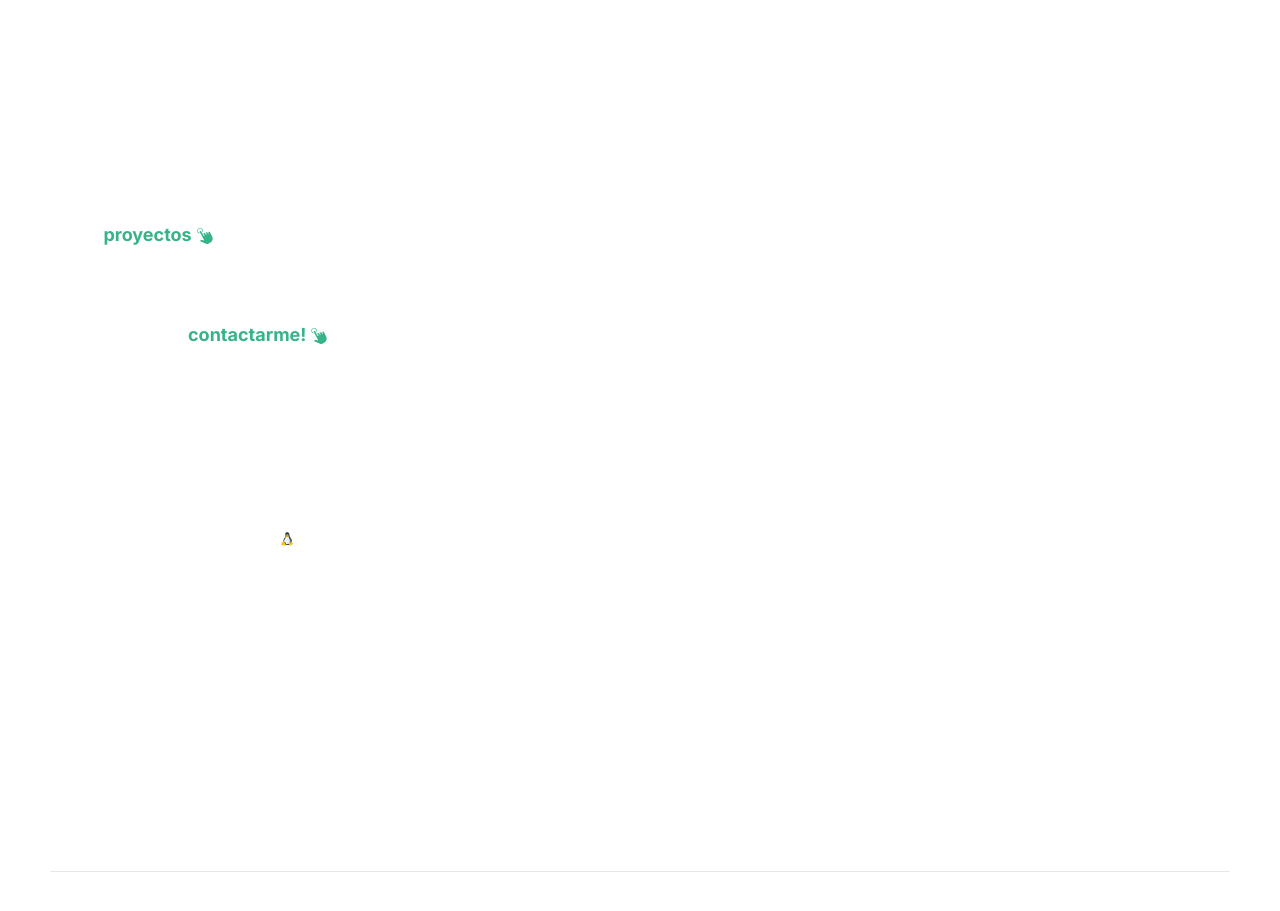
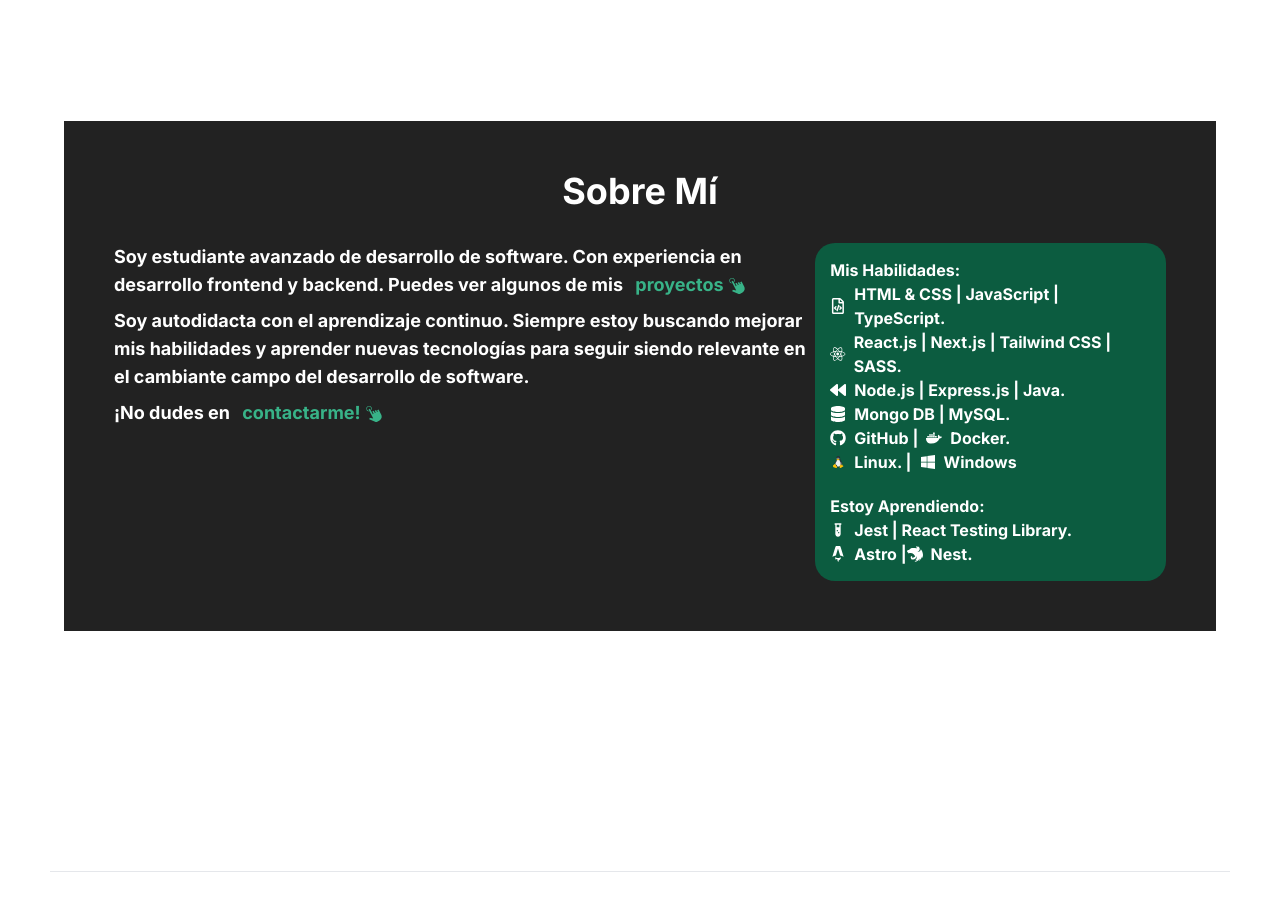
Before and after one commit to zEstebanz/portafolio-oller-nextjs, a Next.js app: page / in a window 1280 px wide. Shown: the part 880-1791 px from the top of the page. Built offline with nearby package versions, Linux system fonts and the light colour scheme.

Commit message:
modificaciones en about-me

```diff
--- a/src/app/globals.css
+++ b/src/app/globals.css
@@ -101,6 +101,15 @@
   min-height: 100vh;
   height: auto;
 }
+.section-sec .box-about-me {
+  background-color: #222222;
+  padding: 50px;
+}
+.section-sec .skills {
+  background-color: #0c5c40;
+  border-radius: 20px;
+  padding: 15px;
+}
 
 /* End Section Sec*/
 .titlePort {
--- a/src/app/globals.scss
+++ b/src/app/globals.scss
@@ -125,6 +125,16 @@ $tr: #24022e1c;
   margin: 0 5%;
   min-height: 100vh;
   height: auto;
+
+  .box-about-me{
+    background-color: #222222;
+    padding: 50px;
+  }
+  .skills{
+    background-color: #0c5c40;
+    border-radius: 20px;
+    padding: 15px;
+  }
 }
 /* End Section Sec*/
 
--- a/src/components/AboutMe/AboutMe.jsx
+++ b/src/components/AboutMe/AboutMe.jsx
@@ -1,90 +1,95 @@
 "use client"
-import React from 'react'
-import { Link } from 'react-scroll'
-import { GiClick } from "react-icons/gi";
-import { FaReact, FaBackward, FaDatabase, FaRegFileCode, FaDownload, FaGithub, FaDocker } from "react-icons/fa";
-import { FaChevronDown } from "react-icons/fa";
-import { RiTestTubeFill } from "react-icons/ri";
-import { SiAstro, SiNestjs } from "react-icons/si";
-import { FcLinux } from "react-icons/fc";
+
+import React from 'react';
+import { Link } from 'react-scroll';
+import { GiClick } from 'react-icons/gi';
+import { FaReact, FaBackward, FaDatabase, FaRegFileCode, FaDownload, FaGithub, FaDocker } from 'react-icons/fa';
+import { FaWindows } from "react-icons/fa";
+import { FaChevronDown } from 'react-icons/fa';
+import { RiTestTubeFill } from 'react-icons/ri';
+import { SiAstro, SiNestjs } from 'react-icons/si';
+import { FcLinux } from 'react-icons/fc';
 
 function AboutMe() {
     return (
         <section className="section-sec mx-5" id='about-me'>
-
+            <div className='box-about-me'>
                 <h2 className="text-center text-4xl font-bold text-white mb-8">
                     Sobre Mí
                 </h2>
-
+                <div className="flex flex-wrap justify-between items-start">
+                    <div className="w-full md:w-2/3">
                         <div className="font-bold text-lg">
-
                             <div className="text-white mb-2">
                                 <p>
-                        Soy estudiante avanzado de desarrollo de software. Con experiencia en desarrollo frontend y backend. Puedes ver algunos de mis
+                                    Soy estudiante avanzado de desarrollo de software. Con experiencia en desarrollo frontend y backend. Puedes ver algunos de mis{' '}
                                     <Link to="projects" smooth duration={1500} className="ml-2 text-[#38b388] cursor-pointer">
                                         proyectos
                                         <GiClick className="inline-block ml-1" />
                                     </Link>
                                 </p>
                             </div>
-
-                <p className="text-white mb-2">Soy autodidacta con el aprendizaje continuo. Siempre estoy buscando mejorar mis habilidades y aprender nuevas tecnologías para seguir siendo relevante en el cambiante campo del desarrollo de software.</p>
-
+                            <p className="text-white mb-2">
+                                Soy autodidacta con el aprendizaje continuo. Siempre estoy buscando mejorar mis habilidades y aprender nuevas tecnologías para seguir siendo relevante en el cambiante campo del desarrollo de software.
+                            </p>
                             <div className="text-white mb-2">
-                    <p>¡No dudes en
+                                <p>
+                                    ¡No dudes en{' '}
                                     <Link to="contact" smooth duration={8000} className="ml-2 text-[#38b388] cursor-pointer">
                                         contactarme!
                                         <GiClick className="inline-block ml-1" />
                                     </Link>
                                 </p>
                             </div>
+                        </div>
+                    </div>
 
-                <div className="pt-5 font-bold">
-                    <p className="text-white">
-                        <span className="flex items-center mt-2">
-                            Mis Habilidades:
-                        </span>
-                        <span className="flex items-center">
-                            <FaRegFileCode className="button-icon mr-2" />HTML & CSS | JavaScript | TypeScript.
-                        </span>
+                    <div className="w-full md:w-1/2 lg:w-1/3 mt-8 md:mt-0 skills">
+                        <div className="font-bold">
+
+                            <div className="text-white items-center">
+                                <p>Mis Habilidades:</p>
+
+                                <p className="flex items-center">
+                                    <FaRegFileCode className="mr-2" />HTML & CSS | JavaScript | TypeScript.
                                 </p>
-                    <p className="text-white">
-                        <span className="flex items-center">
-                            <FaReact className="button-icon mr-2" />React.js | Next.js | Tailwind CSS | SASS.
-                        </span>
+                                <p className="flex items-center">
+                                    <FaReact className="mr-2" />React.js | Next.js | Tailwind CSS | SASS.
                                 </p>
-                    <p className="text-white">
-                        <span className="flex items-center">
-                            <FaBackward className="button-icon mr-2" /> Node.js | Express.js | Java.
-                        </span>
+                                <p className="flex items-center">
+                                    <FaBackward className="mr-2" /> Node.js | Express.js | Java.
                                 </p>
-                    <p className="text-white">
-                        <span className="flex items-center">
-                            <FaDatabase className="button-icon mr-2" /> Mongo DB | MySQL.
-                        </span>
+                                <p className="flex items-center">
+                                    <FaDatabase className="mr-2" /> Mongo DB | MySQL.
                                 </p>
-                    <p className="text-white">
-                        <span className="flex items-center">
-                            <FaGithub className="button-icon mr-2" /> GitHub | <FaDocker className="button-icon mr-2 ml-2" /> Docker | <FcLinux className="button-icon mr-2 ml-2" /> Linux.
-                        </span>
+                                <p className="flex items-center">
+                                    <FaGithub className="mr-2" /> GitHub | <FaDocker className="mr-2 ml-2" /> Docker.
                                 </p>
-                    <p className="text-white">
-                        <span className="flex items-center mt-2">
+
+                                <p className="flex items-center">
+                                    <FcLinux className="mr-2" /> Linux. | <FaWindows className="mr-2 ml-2" />Windows
+                                </p>
+                            </div>
+
+                            <div className="text-white pt-5 items-center">
+                                <p>
                                     Estoy Aprendiendo:
-                        </span>
-                        <span className="flex items-center">
-                            <RiTestTubeFill className="button-icon mr-2" /> Jest | React Testing Library.
-                        </span>
-                        <span className="flex items-center">
-                            <SiAstro className="button-icon mr-2" /> Astro | <SiNestjs className="button-icon mr-2 ml-2" />Nest.
-                        </span>
+                                </p>
+                                <p className="flex items-center">
+                                    <RiTestTubeFill className="mr-2" /> Jest | React Testing Library.
+                                </p>
+                                <p className="flex items-center">
+                                    <SiAstro className="mr-2" /> Astro | <SiNestjs className="mr-2" /> Nest.
                                 </p>
                             </div>
                         </div>
+                    </div>
 
+                </div>
+            </div>
+        </section>
 
-        </section>
-    )
+    );
 }
 
-export default AboutMe
+export default AboutMe;
```
Also changed, not shown: 1 other file (tests, documents, lock files or other folders). Lines whose indentation alone changed are shown as unchanged.
